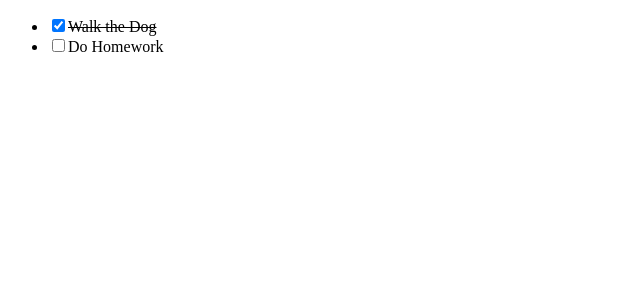
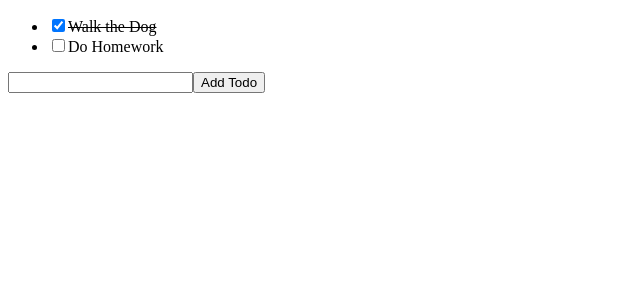
Before and after one commit to chaits0921/To-Do-App, a React (Create React App) app: page / in a window 1280 px wide. Shown: the top 300 px of the page, without its empty margins (0-640 px from the left). Built offline with nearby package versions, Linux system fonts and the light colour scheme.

Commit message:
Added the Input Field and Submit Button

```diff
--- /dev/null
+++ b/src/AddTodoForm.tsx
@@ -0,0 +1,28 @@
+import React, { useState, ChangeEvent, FormEvent } from "react";
+
+interface AddTodoFormProps {
+
+    addTodo: AddTodo;
+}
+export const AddTodoForm: React.FC<AddTodoFormProps> = ({addTodo}) => {
+
+    const [newTodo, setNewTodo] = useState("");
+
+    const handleChange = (e: ChangeEvent<HTMLInputElement>) => {
+
+        setNewTodo(e.target.value);
+    };
+
+    const handleSubmit = (e:FormEvent<HTMLButtonElement>) => {
+        e.preventDefault();
+        addTodo(newTodo);
+        setNewTodo("");
+    };
+
+    return (
+        <form>
+            <input type="text" value = {newTodo} onChange={handleChange}/>
+            <button type="submit" onClick={handleSubmit}>Add Todo</button>
+        </form>
+    )
+}
--- a/src/App.tsx
+++ b/src/App.tsx
@@ -1,5 +1,6 @@
 import React, { useState } from 'react';
 import {TodoList} from "./TodoList"
+import { AddTodoForm } from './AddTodoForm';
 type Todo = {
   text: string;
   complete: boolean;
@@ -27,10 +28,16 @@ function App() {
     });
     setTodos(newTodos);
   }
+  const addTodo:AddTodo = newTodo => {
+
+    newTodo.trim() !== "" && setTodos([...todos, {text:newTodo, complete:false}]);
+
+  };
 
   return(
     <React.Fragment>
       <TodoList todos={todos} toggleTodo={toggleTodo}/>
+      <AddTodoForm addTodo={addTodo}/>
     </React.Fragment>
 
   )
--- a/src/types.d.ts
+++ b/src/types.d.ts
@@ -4,3 +4,5 @@ type Todo = {
   };
 
   type ToggleTodo = (selectedTodo: Todo) => void;
+
+  type AddTodo = (newTodo: string) => void;
```
